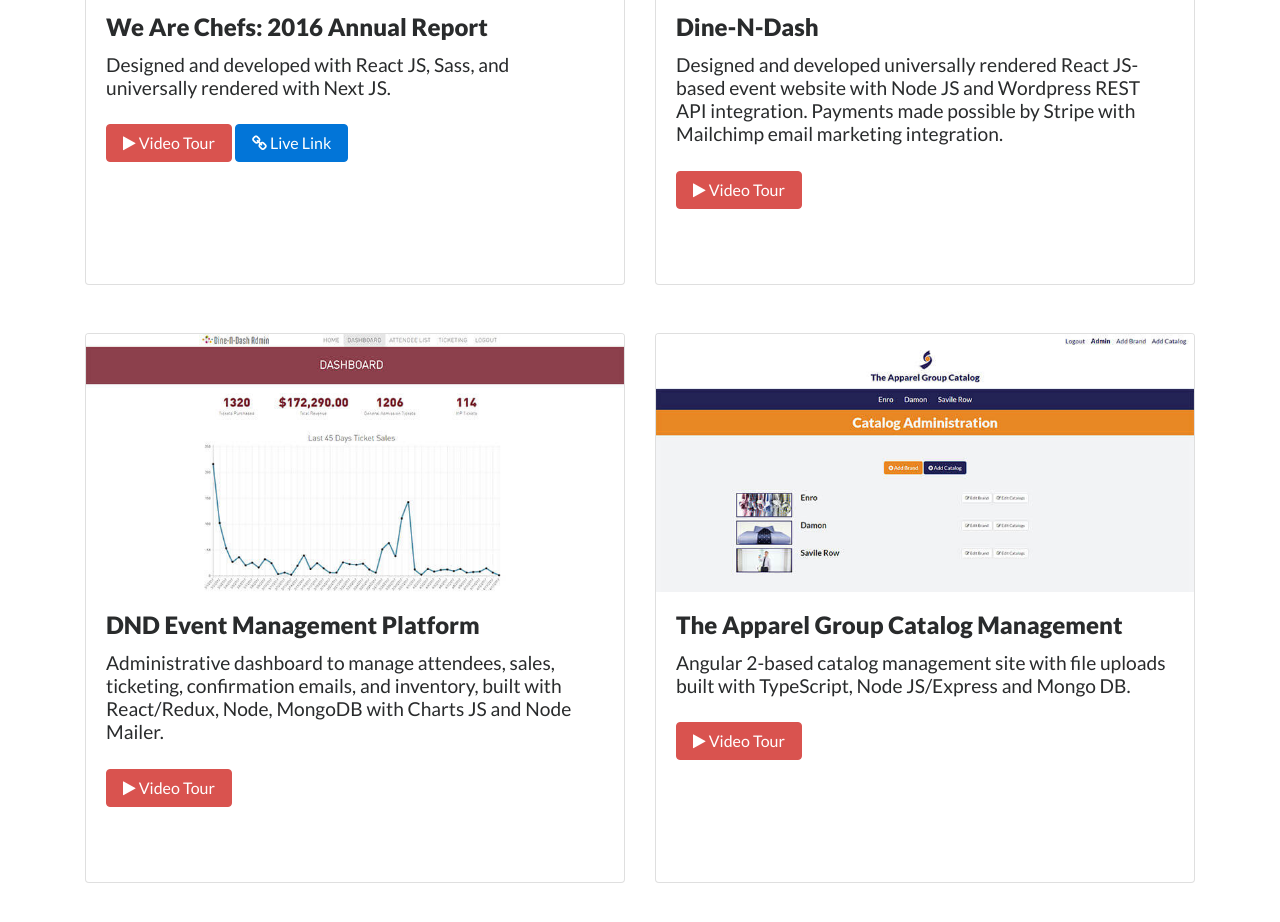
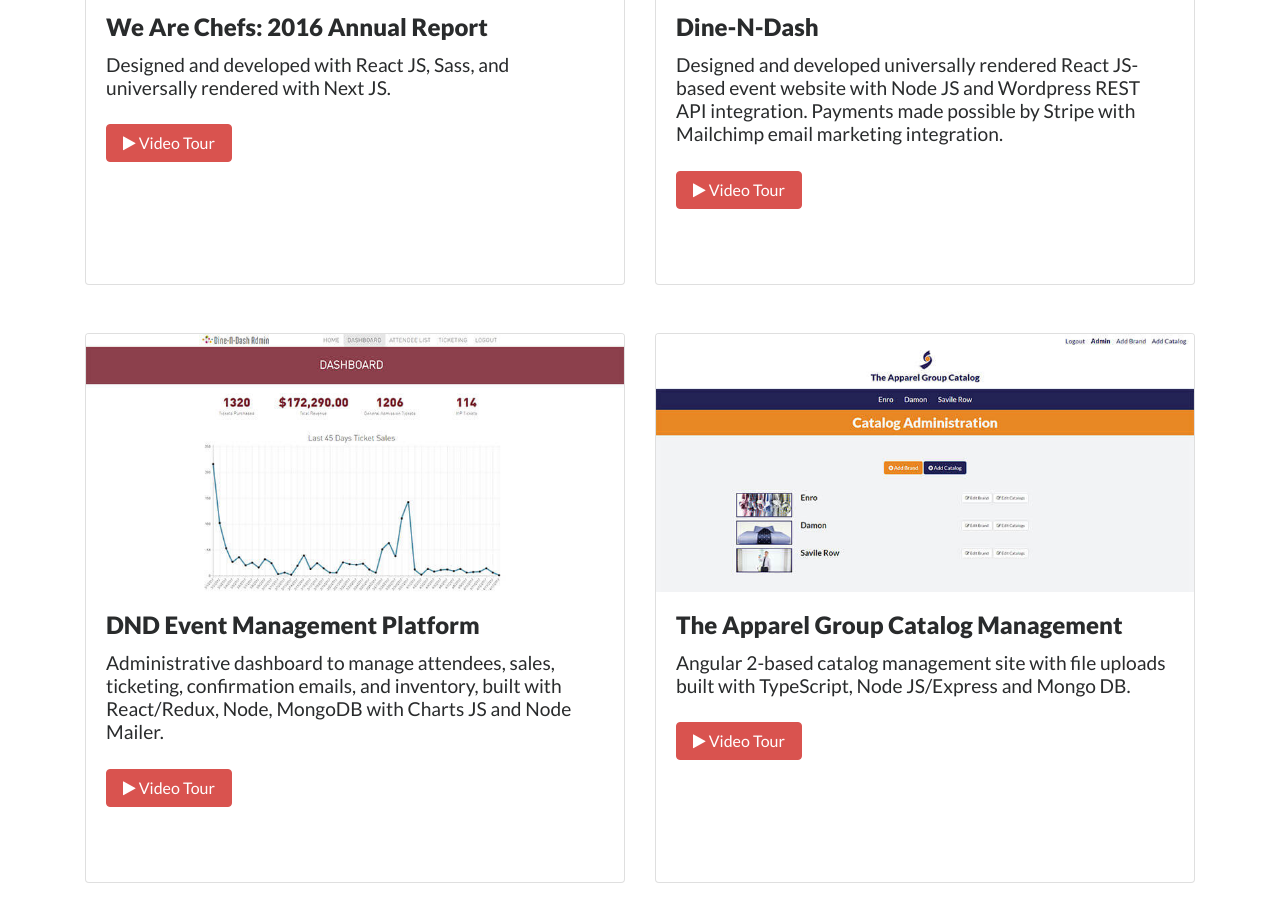
Before and after one commit to pddigital/pddigital.github.io, a plain HTML site: page index.html in a window 1280 px wide. Shown: the part 3960-4882 px from the top of the page. Drawn offline with nearby package versions, Linux system fonts and the light colour scheme; some packages are replaced by stand-ins of ours; a script that the page names is missing.

Commit message:
removing another dead link

```diff
--- a/index.html
+++ b/index.html
@@ -202,7 +202,6 @@
                             <h4 class="card-title">We Are Chefs: 2016 Annual Report</h4>
                             <p class="card-text">Designed and developed with React JS, Sass, and universally rendered with Next JS.</p>
                             <a href="https://youtu.be/v7Caz3Jvjrk" data-type="youtube" class="btn btn-danger venobox"><i class="fa fa-play" aria-hidden="true"></i> Video Tour</a>
-                            <a href="https://wearechefs.worldcentralkitchen.org" target="_blank" class="btn btn-primary"><i class="fa fa-link" aria-hidden="true"></i> Live Link</a>
 
                         </div>
                     </div>
```
